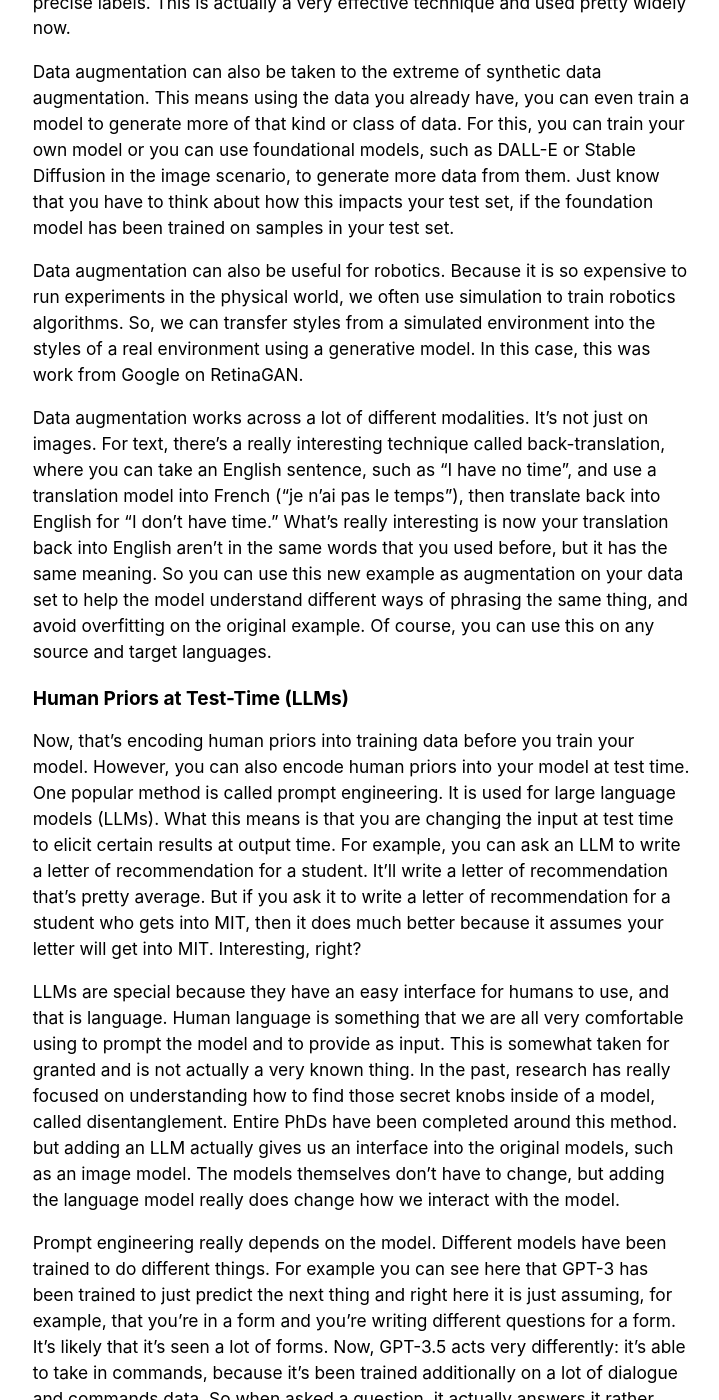
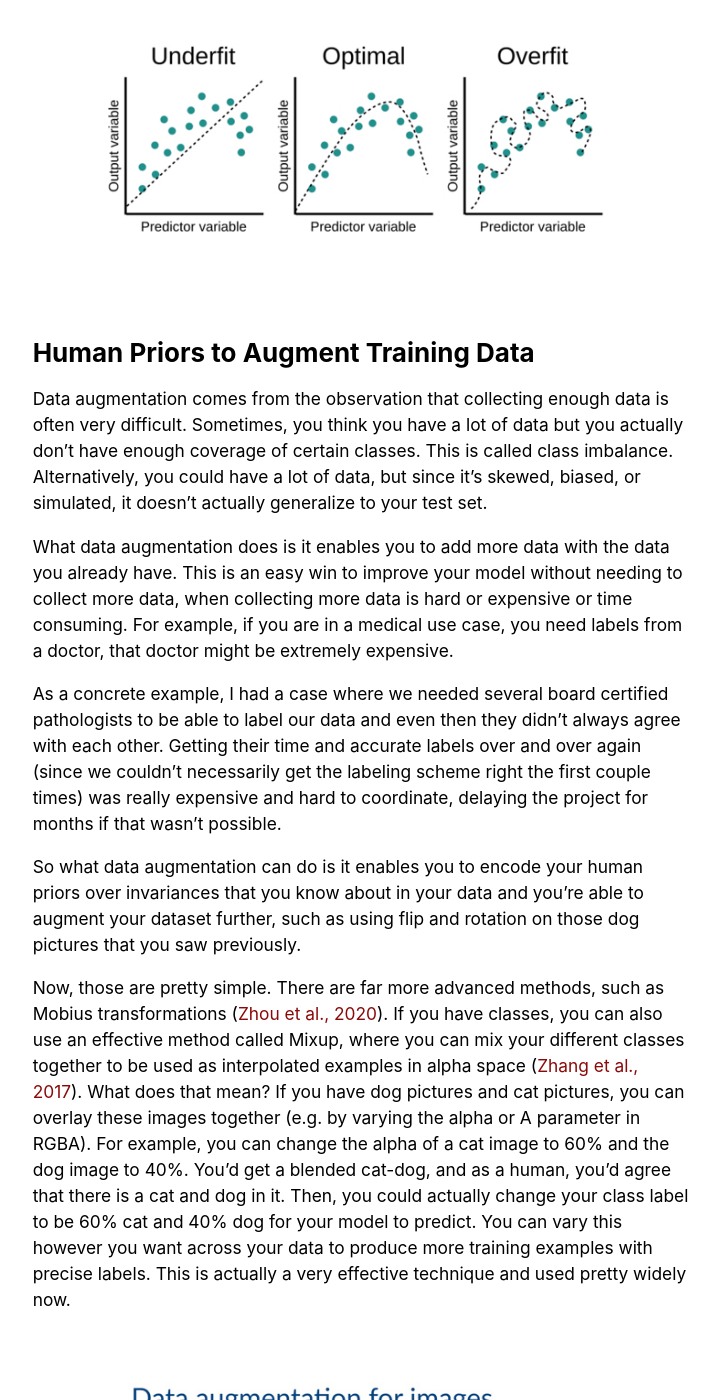
Before and after one commit to dcai-course/dcai-course, a Jekyll site: the page built from _lectures/human-priors.md, in a window 1280 px wide and 1400 px high, scrolled down 2634 px. Shown: the whole window, without its empty margins (278-997 px from the left). Built offline with Jekyll 4.4.1, drawn with Linux system fonts in a browser that asks for light colours; some of the changed text lies outside the part shown.

Commit message:
Add content and do some copy editing
This patch adds some formatting, citations, and images from lecture
slides, along with some changes to the copy.

```diff
--- a/_lectures/human-priors.md
+++ b/_lectures/human-priors.md
@@ -7,39 +7,48 @@ panopto: "https://mit.hosted.panopto.com/Panopto/Pages/Viewer.aspx?id=45670839-4
 video:
   aspect: 56.25
   # id: Wz50FvGG6xU
+slides:
+  - /lectures/files/lec8.pdf
+  - /lectures/files/lec8.pptx
 ---
 
-# Lecture notes
-This lecture will go over encoding human priors into machine learning models through data! Two popular ways are data augmentation for training data, and at test-time with large language models (LLMs) using prompt engineering.
+This lecture covers encoding human priors into machine learning models through data! Two popular ways are data augmentation for training data, and at test-time with large language models (LLMs) using prompt engineering.
 
 
-This lecture will be structured as follows:
-1. ML models fail in simple ways: encoding human priors, overfitting/underfitting
-2. Human priors to augment training data: data augmentation, types of augmentation
-3. Human priors at test-time (LLMs): prompt engineering, context matters, correcting input data
+This lecture is structured as follows:
+
+1. [ML models fail in simple ways](#ml-models-fail-in-simple-ways): encoding human priors, overfitting/underfitting
+2. [Human priors to augment training data](#human-priors-to-augment-training-data): data augmentation, types of augmentation
+3. [Human priors at test-time (LLMs)](#human-priors-at-test-time-llms): prompt engineering, context matters, correcting input data
 
 
-## ML Models Fail in Simple Ways
+# ML Models Fail in Simple Ways
 
 First, let’s start with why this all matters. ML models, if you played with them outside a perfectly manicured ML class environment, will fail in sometimes seemingly simple ways. They seem not just simple, but often silly or stupid to us at first glance. For example, a model that is trained on pictures of dogs that are upright, won’t recognize a sideways rotated dog!
 
+![Model misclassifying a rotated dog](/lectures/files/human-priors/lec8.004.jpeg)
+
 That seems ridiculous. But that’s because we know something that the model doesn’t. We know that dogs, while often upright, are sometimes rotated too. We didn’t gather the data because we didn’t think that would be a problem. But we took that for granted. That, in essence, is an example of a human prior.
 
-Human priors. They are prior knowledge we have about the world, about the data, about the task. And we often take them for granted, like the rotated dog.
+**Human priors.** They are prior knowledge we have about the world, about the data, about the task. And we often take them for granted, like the rotated dog.
 
 In the case of the rotated dog, it’s a special type of human prior that is particularly useful. That’s an invariance. Basically a change to the input data that doesn’t change its output. This is useful because we can find smart ways to encode them in the input training data without needing to gather more data.
 
-Encoding — what does that mean? It just means finding a function to represent the invariance. So for rotating the image, it’s just a function for rotation.
+**Encoding** — what does that mean? It just means finding a function to represent the invariance. So for rotating the image, it’s just a function for rotation.
 
 Specifically, we’re looking at adapting the data today. It’s a very effective place to be doing this and much easier than making architectural or loss function adaptations. It’s a common technique that we ML researchers and practitioners all do.
 
+![Model correctly classifying a rotated dog](/lectures/files/human-priors/lec8.009.jpeg)
+
 So with rotated dogs, we get a model that can detect dogs when rotated too. It’s not as simple as just rotating a few dogs. You have to literally do a few, not all of them, and it’s more of an empirical task of figuring out how much of your data you should flip or not to get the desired result.
 
-In more technical language, this touches on mainly the problem here of overfitting. When a model overfits, it overindexes on the features it has seen a lot of and starts to memorize patterns as opposed to learning and generalizing. This is also relevant to underfitting as underfitting often means a lack of data in the first place, so adding more data when collecting that data is hard can be very valuable.
+In more technical language, this touches on the problem of overfitting. When a model overfits, it overindexes on the features it has seen a lot of and starts to memorize patterns as opposed to learning and generalizing. This is also relevant to underfitting as underfitting often means a lack of data in the first place, so adding more data when collecting that data is hard can be very valuable.
 
-## Human Priors to Augment Training Data
+![Overfitting vs underfitting](/lectures/files/human-priors/lec8.010.jpeg)
 
-So we’ll first talk about data augmentation. Data augmentation comes from the observation that collecting enough data is often very difficult. Sometimes, you think you have a lot of data but you actually don't have enough coverage of certain classes. This is called class imbalance. Alternatively, you could have a lot of data, but since it's skewed, biased, or simulated, it doesn't actually generalize to your test set.
+# Human Priors to Augment Training Data
+
+Data augmentation comes from the observation that collecting enough data is often very difficult. Sometimes, you think you have a lot of data but you actually don't have enough coverage of certain classes. This is called class imbalance. Alternatively, you could have a lot of data, but since it's skewed, biased, or simulated, it doesn't actually generalize to your test set.
 
 What data augmentation does is it enables you to add more data with the data you already have. This is an easy win to improve your model without needing to collect more data, when collecting more data is hard or expensive or time consuming. For example, if you are in a medical use case, you need labels from a doctor, that doctor might be extremely expensive.
 
@@ -47,30 +56,35 @@ As a concrete example, I had a case where we needed several board certified path
 
 So what data augmentation can do is it enables you to encode your human priors over invariances that you know about in your data and you're able to augment your dataset further, such as using flip and rotation on those dog pictures that you saw previously.
 
-Now, those are pretty simple. There are far more advanced methods, such as Mobius transformations which I had published previously. If you have classes, you can also use an effective method called Mixup, where you can mix your different classes together to be used as interpolated examples in alpha space. What does that mean? If you have dog pictures and cat pictures, you can overlay these images together (e.g. by varying the alpha or A parameter in RGBA). For example, you can change the alpha of a cat image to 60% and the dog image to 40%. You’d get a blended cat-dog, and as a human, you’d agree that there is a cat and dog in it. Then, you could actually change your class label to be 60% cat and 40% dog for your model to predict. You can vary this however you want across your data to produce more training examples with precise labels. This is actually a very effective technique and used pretty widely now.
+Now, those are pretty simple. There are far more advanced methods, such as Mobius transformations ([Zhou et al., 2020](https://arxiv.org/abs/2002.02917)). If you have classes, you can also use an effective method called Mixup, where you can mix your different classes together to be used as interpolated examples in alpha space ([Zhang et al., 2017](https://arxiv.org/abs/1710.09412)). What does that mean? If you have dog pictures and cat pictures, you can overlay these images together (e.g. by varying the alpha or A parameter in RGBA). For example, you can change the alpha of a cat image to 60% and the dog image to 40%. You’d get a blended cat-dog, and as a human, you’d agree that there is a cat and dog in it. Then, you could actually change your class label to be 60% cat and 40% dog for your model to predict. You can vary this however you want across your data to produce more training examples with precise labels. This is actually a very effective technique and used pretty widely now.
 
-Data augmentation can also be taken to the extreme of synthetic data augmentation. This means using the data you already have, you can even train a model to generate more of that kind or class of data. For this, you can train your own model or you can use foundational models, such as DALL-E or Stable Diffusion in the image scenario, to generate more data from them. Just know that you have to think about how this impacts your test set, if the foundation model has been trained on samples in your test set.
+![Mixup](/lectures/files/human-priors/lec8.015.jpeg)
 
-Data augmentation can also be useful for robotics. Because it is so expensive to run experiments in the physical world, we often use simulation to train robotics algorithms. So, we can transfer styles from a simulated environment into the styles of a real environment using a generative model. In this case, this was work from Google on RetinaGAN.
+Data augmentation can also be taken to the extreme of synthetic data augmentation. This means using the data you already have, you can even train a model to generate more of that kind or class of data. For this, you can train your own model or you can use [foundation models](https://arxiv.org/abs/2108.07258), such as [DALL-E](https://openai.com/dall-e-2/) or [Stable Diffusion](https://stability.ai/blog/stable-diffusion-public-release) in the image scenario, to generate more data from them. Just know that you have to think about how this impacts your test set, if the foundation model has been trained on samples in your test set.
+
+Data augmentation can also be useful for robotics. Because it is so expensive to run experiments in the physical world, we often use simulation to train robotics algorithms. So, we can transfer styles from a simulated environment into the styles of a real environment using a generative model. In this case, this was work from Google on RetinaGAN ([Ho et al., 2020](https://arxiv.org/abs/2011.03148)).
+
+![RetinaGAN](/lectures/files/human-priors/lec8.017.jpeg)
 
 Data augmentation works across a lot of different modalities. It's not just on images. For text, there's a really interesting technique called back-translation, where you can take an English sentence, such as “I have no time”, and use a translation model into French (“je n’ai pas le temps”), then translate back into English for “I don’t have time.”  What's really interesting is now your translation back into English aren’t in the same words that you used before, but it has the same meaning. So you can use this new example as augmentation on your data set to help the model understand different ways of phrasing the same thing, and avoid overfitting on the original example. Of course, you can use this on any source and target languages.
 
-## Human Priors at Test-Time (LLMs)
+# Human Priors at Test-Time (LLMs)
 
-Now, that's encoding human priors into training data before you train your model. However, you can also encode human priors into your model at test time. One popular method is called prompt engineering. It is used for large language models (LLMs). What this means is that you are changing the input at test time to elicit certain results at output time. For example, you can ask an LLM to write a letter of recommendation for a student. It'll write a letter of recommendation that's pretty average. But if you ask it to write a letter of recommendation for a student who gets into MIT, then it does much better because it assumes your letter will get into MIT. Interesting, right?
+Now, that's encoding human priors into training data before you train your model. However, you can also encode human priors into your model at test time. One popular method is called prompt engineering. It is used for large [language models](https://en.wikipedia.org/wiki/Language_model) (LLMs). What this means is that you are changing the input at test time to elicit certain results at output time. For example, you can ask an LLM to write a letter of recommendation for a student. It'll write a letter of recommendation that's pretty average. But if you ask it to write a letter of recommendation for a student who gets into MIT, then it does much better because it assumes your letter will get into MIT. Interesting, right?
 
 LLMs are special because they have an easy interface for humans to use, and that is language. Human language is something that we are all very comfortable using to prompt the model and to provide as input. This is somewhat taken for granted and is not actually a very known thing. In the past, research has really focused on understanding how to find those secret knobs inside of a model, called disentanglement. Entire PhDs have been completed around this method. but adding an LLM actually gives us an interface into the original models, such as an image model. The models themselves don't have to change, but adding the language model really does change how we interact with the model.
 
-Prompt engineering really depends on the model. Different models have been trained to do different things. For example you can see here that GPT-3 has been trained to just predict the next thing and right here it is just assuming, for example, that you're in a form and you're writing different questions for a form. It's likely that it’s seen a lot of forms. Now, GPT-3.5 acts very differently: it's able to take in commands, because it's been trained additionally on a lot of dialogue and commands data. So when asked a question, it actually answers it rather than propose a new question.
+Prompt engineering really depends on the model. Different models have been trained to do different things. For example you can see here that GPT-3 ([Brown et al., 2020](https://arxiv.org/abs/2005.14165)) has been trained to just predict the next thing and right here it is just assuming, for example, that you're in a form and you're writing different questions for a form. It's likely that it’s seen a lot of forms. Now, [GPT-3.5 (ChatGPT)](https://openai.com/blog/chatgpt/) acts very differently: it's able to take in commands, because it's been trained additionally on a lot of dialogue and commands data. So when asked a question, it actually answers it rather than propose a new question.
+
+![GPT-3 vs GPT-3.5 (ChatGPT)](/lectures/files/human-priors/lec8.023.jpeg)
 
 A very powerful method for adapting these models is giving them examples. Examples help nudge not only what you want but also provides context into what type of scenario the model should be operating under. For example, you can give GPT-3 some context that you are actually answering questions, as opposed to writing questions for a form. You can give examples of asking and answering questions to then be able to answer your questions now.
 
-You’ll have the opportunity to explore this in your lab on prompt engineering today. There, you'll get to build a context template for scalability and reusability. You'll be able to add examples to boost the model’s performance. You'll get to just tweak the prompt to see how that changes the output.
+![Prompt engineering GPT-3](/lectures/files/human-priors/lec8.024.jpeg)
+
+You’ll have the opportunity to explore this in the lab assignment for this lecture. There, you'll get to build a context template for scalability and reusability. You'll be able to add examples to boost the model’s performance. You'll get to just tweak the prompt to see how that changes the output.
 
 This is really similar to how you use Google right now as you tweak the queries you give to Google to elicit results that you want. So, that's a wrap on how to encode human priors into models, starting with data augmentation — which is really manipulating the data space before we train the model — as well as prompt engineering — which is manipulating the data that goes into the model at test time. Taken together, data provides an extremely useful interface to encode human priors into your models to improve their performance.
-
-Thanks! :)
-
 
 # Lab
 
```
Also changed, not shown: _lectures/files/human-priors/lec8.004.jpeg (added), _lectures/files/human-priors/lec8.009.jpeg (added), _lectures/files/human-priors/lec8.010.jpeg (added), _lectures/files/human-priors/lec8.015.jpeg (added), _lectures/files/human-priors/lec8.017.jpeg (added), _lectures/files/human-priors/lec8.023.jpeg (added), _lectures/files/human-priors/lec8.024.jpeg (added), 1 other file.
